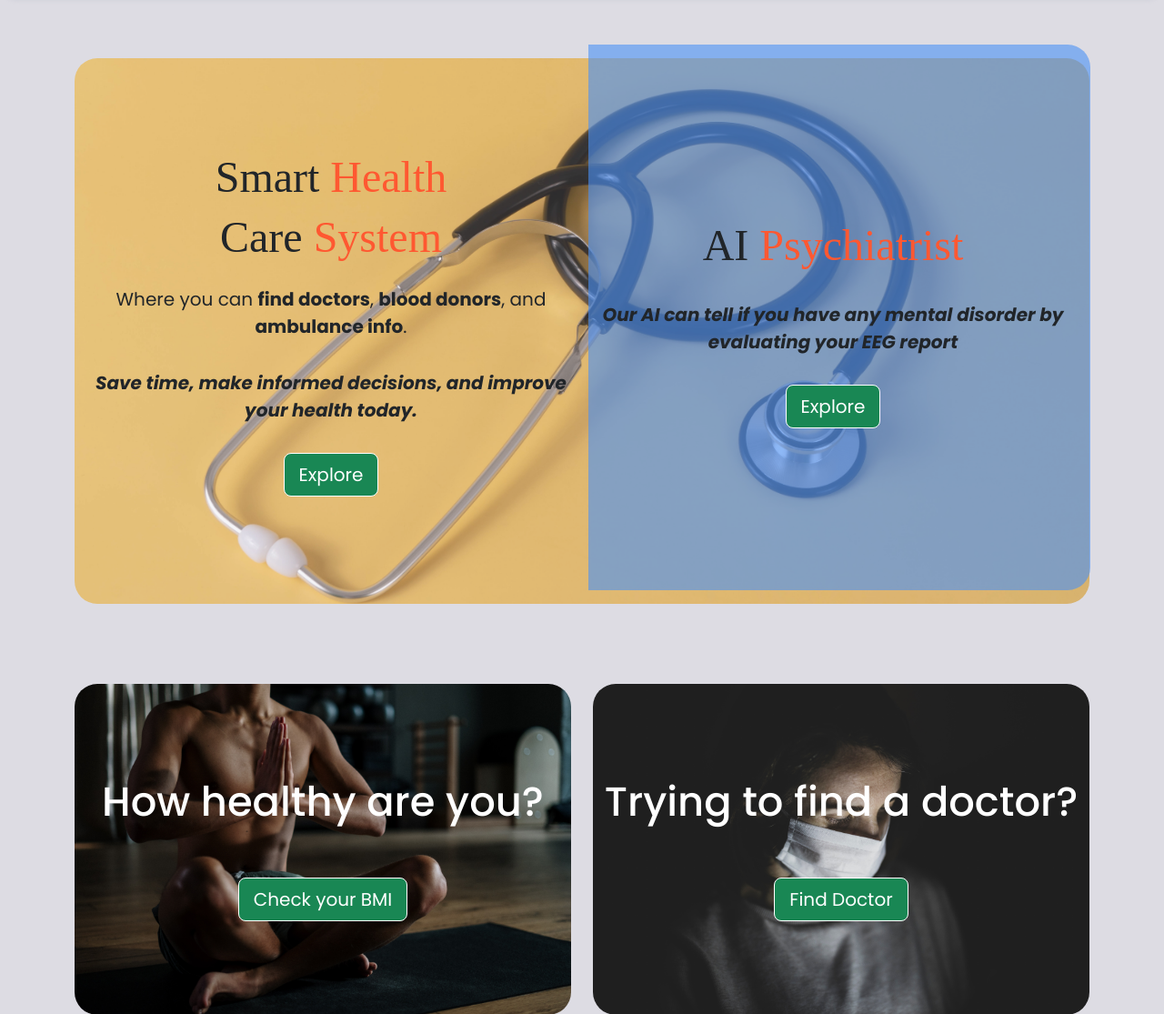
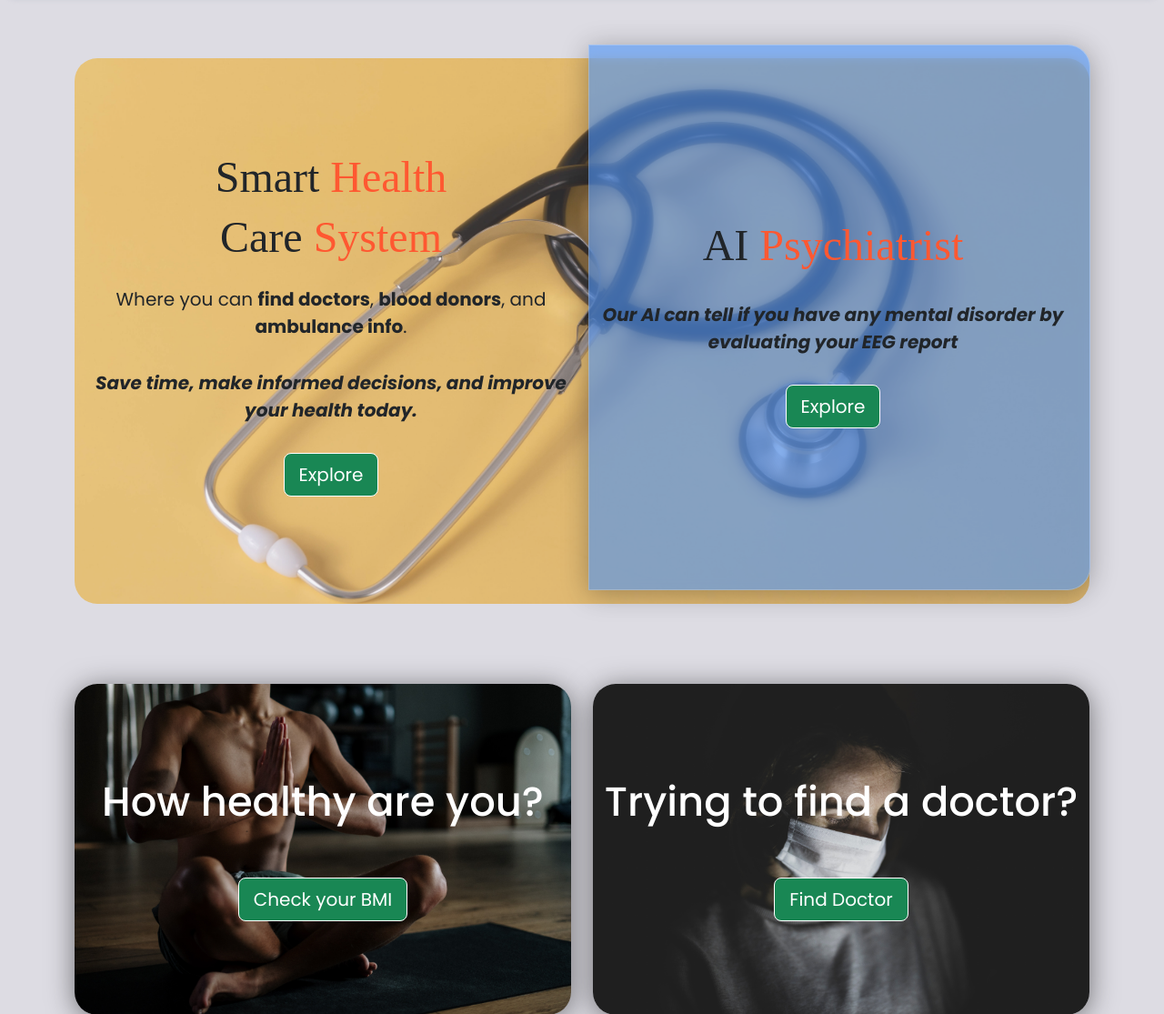
Before and after one commit to Ru1n00/smart-health-care-system, a Django app: page / in a window 1280 px wide. Shown: the part 62-1177 px from the top of the page at 91% size. Run offline with Django 4.2, Linux system fonts and the light colour scheme; some web fonts are replaced.

Commit message:
Add shadow

```diff
--- a/static/css/custom.css
+++ b/static/css/custom.css
@@ -308,6 +308,7 @@ body {
   flex-direction: column;
   justify-content: center;
   align-items: center;
+  box-shadow: 0 4px 30px rgba(0, 0, 0, 0.5);
 }
 
 .shcs-margin-4 {
@@ -391,6 +392,10 @@ body {
   z-index: -2;
   border-radius: 0px 25px 25px 0px;
   opacity: 0.6;
+  box-shadow: 0 4px 30px rgba(0, 0, 0, 0.5);
+  backdrop-filter: blur(5.2px);
+  -webkit-backdrop-filter: blur(5.2px);
+  border: 1px solid rgba(255, 255, 255, 0.3);
 }
 @media (max-width: 992px) {
   .shcs-ai-overlay {
--- a/static/css/custom.scss
+++ b/static/css/custom.scss
@@ -371,6 +371,7 @@ body {
     flex-direction: column;
     justify-content: center;
     align-items: center;
+    box-shadow: 0 4px 30px rgba(0, 0, 0, 0.5);
 }
 
 
@@ -450,6 +451,12 @@ body {
     z-index: -2;
     border-radius: 0px 25px 25px 0px;
     opacity: .6;
+    // background: rgba(255, 255, 255, 0.14);
+    // border-radius: 16px;
+    box-shadow: 0 4px 30px rgba(0, 0, 0, 0.5);
+    backdrop-filter: blur(5.2px);
+    -webkit-backdrop-filter: blur(5.2px);
+    border: 1px solid rgba(255, 255, 255, 0.3);
 
     @media (max-width: 992px) {
         top: -179px;
```
Also changed, not shown: 1 other file.
